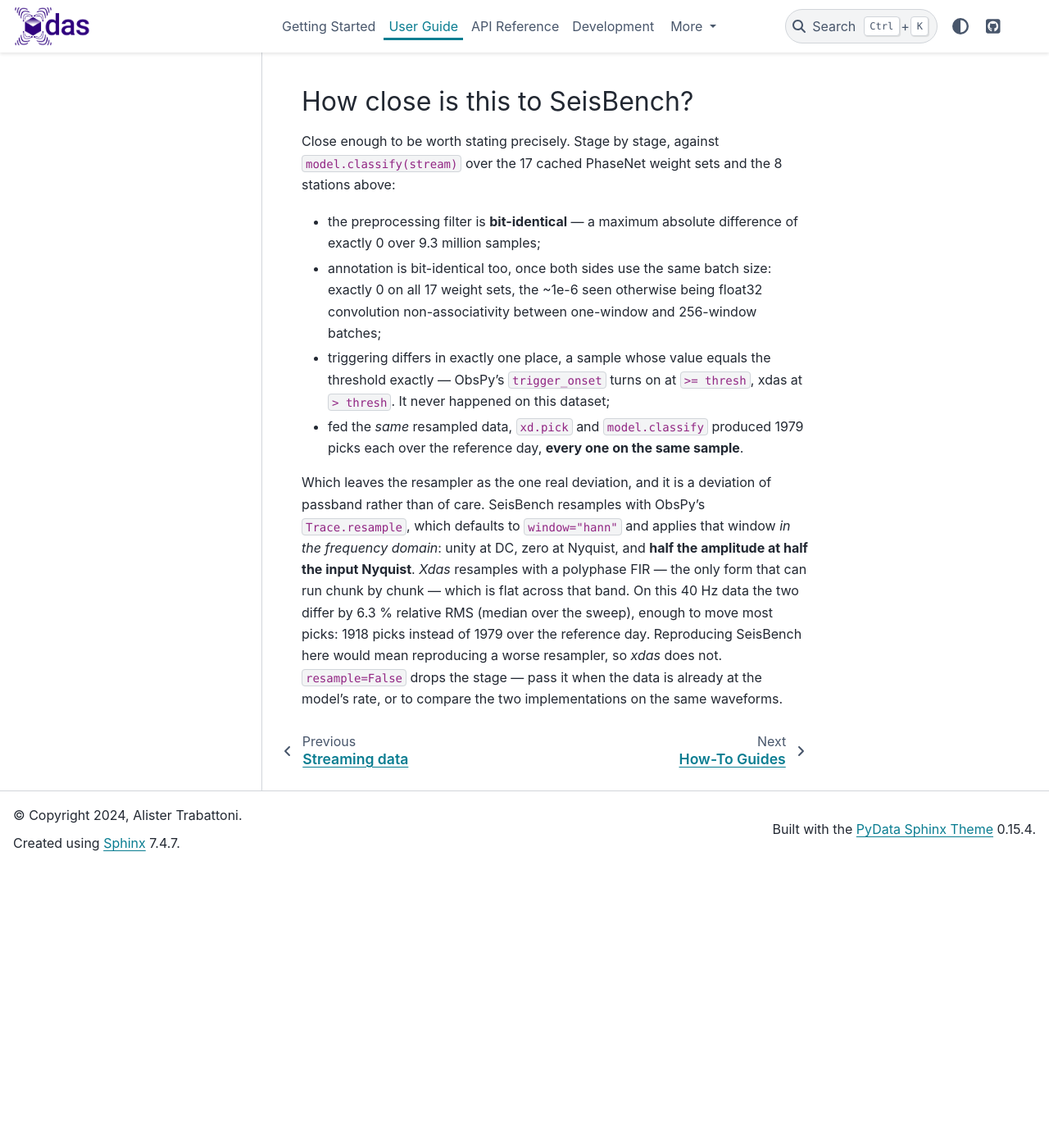
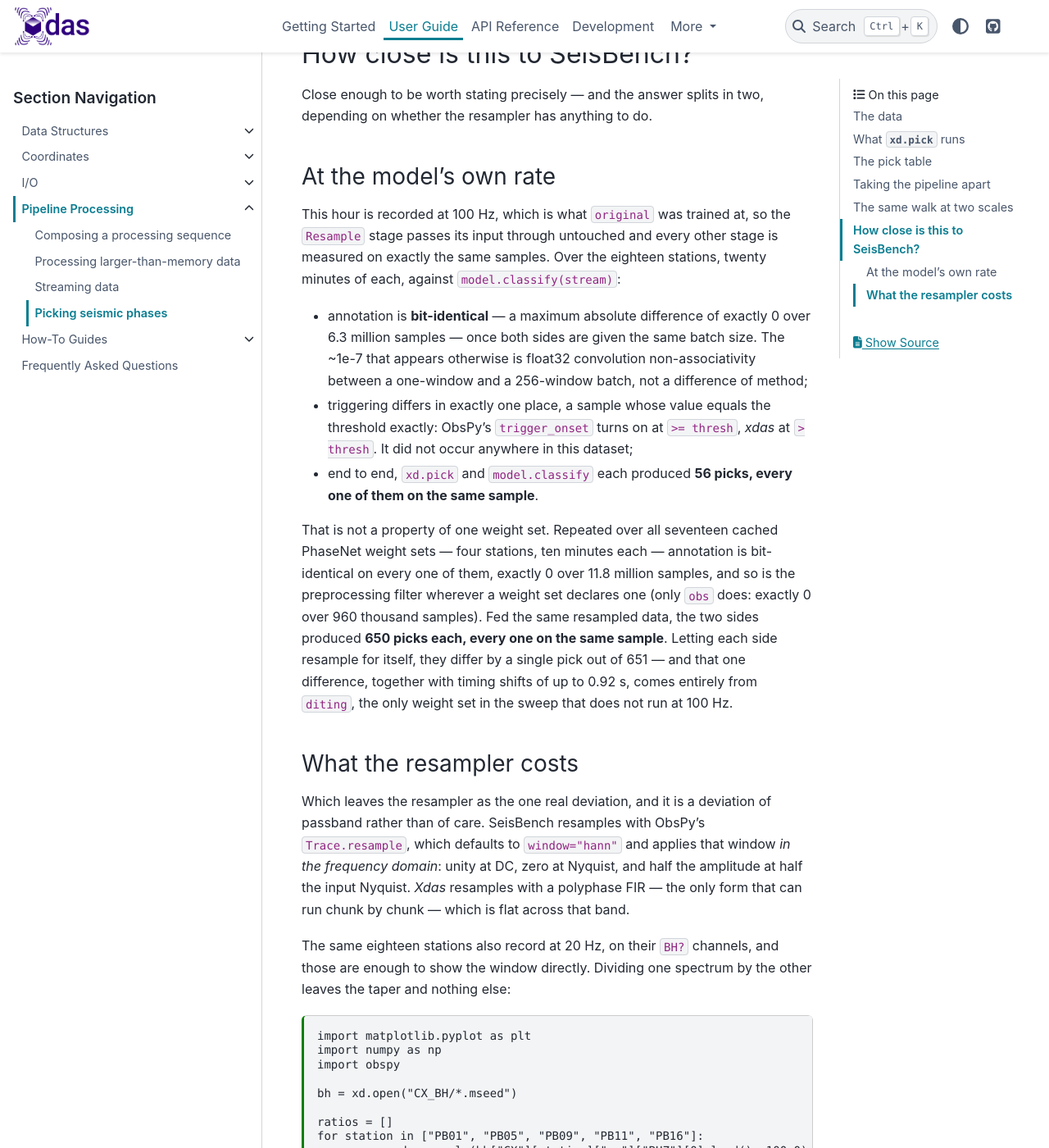
Before and after one commit to xdas-dev/xdas, a Sphinx documentation site: the page built from docs/user-guide/pipeline/picking.md, in a window 1280 px wide and 1400 px high, scrolled down 5778 px. Shown: the whole window at 82% size. Built offline with Sphinx 7.4.7 and the PyData theme 0.15.4, drawn with Linux system fonts in a browser that asks for light colours; before the commit the page ends 6835 px from its top, so only the background shows below that; some of the changed text lies outside the part shown.

Commit message:
build the picking guide on data a reader can download
The page picked a private archive, `20May2026_LabuanBajo/*.mseed`, that no
reader outside the project could obtain, so none of it could be reproduced or
executed. The IA stations in it are not archived at any FDSN node.

Rebuild it on one hour of CX (IPOC, northern Chile) on 2014-05-01, the network
SeisBench's own catalog example uses, fetched from GFZ by `docs/conf.py` into
the gitignored `docs/_data`. The window 11:00-12:00 is chosen because PB04
returns from an outage at 11:43 and drops 2.010 s at 11:55, which keeps the
gap example real rather than staged.

The data cells now execute at build time; only the cells needing SeisBench and
PyTorch stay static, those being no documentation dependency. Every number and
repr is regenerated from a real run.

Three claims the old page made do not survive contact with the new data, and
are corrected rather than carried over:

- a leaf's P picks do not precede its S picks; the phases are interleaved and
  the time column is not monotonic;
- the DAS pick table's row order was stale;
- 100 Hz input means the resample stage is a no-op, so the SeisBench
  comparison splits into what happens with and without resampling.

That comparison is remeasured. At the model's own rate annotation is
bit-identical over 6.3 M samples and both sides find the same 56 picks on the
same samples; across all 17 cached PhaseNet weight sets annotation is exactly 0
over 11.8 M samples and, fed the same resampled data, both find the same 650
picks. The resampler remains the one deviation, now shown as a live figure of
the obspy/xdas amplitude ratio -- ObsPy's hann window in the frequency domain,
half amplitude at half the input Nyquist -- and quantified on the 20 Hz BH
channels, where a 1.3 % median difference in the waveform becomes a 0.49
difference in the characteristic function and 44 picks against 21.

````diff
--- a/docs/conf.py
+++ b/docs/conf.py
@@ -111,6 +111,28 @@
     chunk.to_netcdf(os.path.join(dirpath, f"00{index}.nc"))
 
 
+# -- Download the picking dataset ---------------------------------------------
+# One hour of the CX (IPOC) network during the 2014 Iquique aftershock
+# sequence, used by user-guide/pipeline/picking.md. The 100 Hz HH? channels are
+# what the page picks; the 20 Hz BH? channels of the same stations are there to
+# show what resampling costs. Cached, so only the first build needs the network.
+from obspy import UTCDateTime
+from obspy.clients.fdsn import Client
+
+starttime = UTCDateTime("2014-05-01T11:00:00")
+for band in ["HH", "BH"]:
+    seedpath = os.path.join(dirpath, f"CX_{band}")
+    if not os.path.exists(seedpath):
+        os.makedirs(seedpath)
+        st = Client("GFZ").get_waveforms(
+            "CX", "*", "*", f"{band}?", starttime, starttime + 3600
+        )
+        for station in sorted({tr.stats.station for tr in st}):
+            st.select(station=station).write(
+                os.path.join(seedpath, f"CX.{station}.mseed"), format="MSEED"
+            )
+
+
 data = np.random.rand(20, 10)
 with h5py.File(os.path.join(dirpath, "other_format.hdf5"), "w") as f:
     dset = f.create_dataset("dataset", data.shape, data=data, dtype="float32")
--- a/docs/user-guide/pipeline/picking.md
+++ b/docs/user-guide/pipeline/picking.md
@@ -1,3 +1,19 @@
+---
+file_format: mystnb
+kernelspec:
+  name: python3
+---
+
+```{code-cell}
+:tags: [remove-cell]
+
+import os
+os.chdir("../../_data")
+
+import warnings
+warnings.filterwarnings("ignore")
+```
+
 # Picking seismic phases
 
 *Xdas* runs SeisBench models as atoms, so picking a whole network is
@@ -9,7 +25,7 @@
 
 model = sbm.PhaseNet.from_pretrained("original")
 
-dc = xd.open("20May2026_LabuanBajo/*.mseed")
+dc = xd.open("CX_HH/*.mseed")
 picks = xd.pick(dc, model)
 ```
 
@@ -20,49 +36,37 @@
 set, so nothing above has to be repeated.
 
 ```{note}
-Unlike the rest of this guide, the code on this page is not executed when the
-documentation is built: it needs SeisBench and its downloaded weights. Every
-output shown was produced by running the code as written — on the day of data
-described below, or, for the DAS example, on the synthetic collection built
-there.
+SeisBench and PyTorch are not documentation dependencies, so the cells that run
+a model are shown with the output they produced rather than re-executed here.
+Everything else on this page — opening the archive, cutting it at its gaps,
+resampling it — runs when this page is built, on waveforms fetched at build
+time.
 ```
 
 ## The data
 
-One day of a temporary network in eastern Indonesia: 8 short-period stations,
-three `SH?` components each, six of them recorded at 40 Hz and two (`LBFI`,
-`LEMFI`) at 50 Hz — PhaseNet wants 100. {py:func}`xdas.open` gives the SEED
-tree, without decoding anything (see [](../io/obspy.md)):
+One hour of the CX network (IPOC, northern Chile) on 1 May 2014, a month into
+the aftershock sequence of the M8.2 Iquique earthquake — the archive SeisBench
+builds its own catalog example from. Eighteen stations, three `HH?` components
+each, all recorded at 100 Hz, which happens to be PhaseNet's own rate.
+{py:func}`xdas.open` gives the SEED tree, without decoding anything (see
+[](../io/obspy.md)):
 
-```python
->>> dc.select(station="DBNFM")
-Network:
-  IA:
-    Station:
-      DBNFM:
-        Location:
-          --:
-            Channel:
-              SHE:
-                Acquisition:
-                  0: <xdas.DataArray (time: 3456001)>
-              SHN:
-                Acquisition:
-                  0: <xdas.DataArray (time: 3456001)>
-              SHZ:
-                Acquisition:
-                  0: <xdas.DataArray (time: 3456001)>
+```{code-cell}
+import xdas as xd
+
+dc = xd.open("CX_HH/*.mseed")
+dc.select(station="PB01")
 ```
 
-One station, `OMBFM`, started at 00:43 and lost a second of data twelve minutes
-later. That gap is not a hole in the collection — it lives in the time
+One station, `PB04`, was down until 11:43 and lost two seconds of data twelve
+minutes later. That gap is not a hole in the collection — it lives in the time
 coordinate, and the pipeline treats what it separates as two continuous runs,
 each windowed, filtered and triggered on its own:
 
-```python
->>> da = dc["IA"]["OMBFM"]["--"]["SHZ"][0]
->>> [part.sizes["time"] for part in xd.split(da, "gaps")]
-[28160, 3130760]
+```{code-cell}
+da = dc["CX"]["PB04"]["--"]["HHZ"][0]
+[part.sizes["time"] for part in xd.split(da, "gaps")]
 ```
 
 ## What `xd.pick` runs
@@ -99,7 +103,11 @@
 picked. Each stage is droppable: `resample=False`, `filter=False`, an explicit
 `thresh=` overriding the weight set.
 
-Nothing had to say that `SHE`, `SHN` and `SHZ` are the three components of one
+The `Resample` stage is still assembled here even though this data is already
+at 100 Hz; it simply has nothing to do, and passes its input through unchanged.
+The last section of this page is about what happens when it does.
+
+Nothing had to say that `HHE`, `HHN` and `HHZ` are the three components of one
 instrument either. Walking the collection, the picker is offered each level
 before the walk descends into it and claims the `channel` one, stacking it into
 the component dimension the model expects (this is {py:func}`xdas.stack`, which
@@ -111,18 +119,18 @@
 
 ```python
 >>> picks.head()
-  network station location  acquisition phase                        time     value
-0      IA   DBNFM       --            0     P  2026-05-20 00:22:43.446860  0.410896
-1      IA   DBNFM       --            0     P  2026-05-20 00:58:37.956860  0.544187
-2      IA   DBNFM       --            0     P  2026-05-20 02:09:35.936860  0.683518
-3      IA   DBNFM       --            0     P  2026-05-20 02:16:24.486860  0.733029
-4      IA   DBNFM       --            0     P  2026-05-20 02:50:49.036860  0.342554
+  network station location  record phase                    time     value
+0      CX   MNMCX       --       0     S 2014-05-01 11:00:07.530  0.746849
+1      CX   MNMCX       --       0     P 2014-05-01 11:01:57.080  0.905384
+2      CX   MNMCX       --       0     S 2014-05-01 11:02:28.100  0.467770
+3      CX   MNMCX       --       0     P 2014-05-01 11:03:08.490  0.397209
+4      CX   MNMCX       --       0     P 2014-05-01 11:04:39.600  0.425320
 >>> len(picks)
-1918
+369
 >>> picks["phase"].value_counts()
 phase
-P    985
-S    933
+P    219
+S    150
 Name: count, dtype: int64
 ```
 
@@ -135,28 +143,23 @@
 level contributes nothing, because it became a dimension before the walk
 reached a leaf — a pick belongs to an instrument, not to one of its components.
 
-The rows are not sorted: they come out lane by lane and leaf by leaf, so a
-station's `P` picks precede its `S` picks. Sort the frame if the order matters.
+Seventeen stations appear, not eighteen: `PB04` came back too late, and too
+quiet, to trigger anything in this hour.
+
+The rows are not sorted. They come out leaf by leaf — every `MNMCX` pick before
+every `PATCX` pick — and inside a leaf each phase is in time order, but the two
+phases are interleaved rather than merged, so the `time` column itself is not
+monotonic. Sort the frame if the order matters.
 
 ## Taking the pipeline apart
 
 The stages are ordinary atoms, so the same thing can be run one piece at a
 time. Two minutes of one station, its three components stacked into an array:
 
-```python
->>> da = xd.stack(dc["IA"]["DBNFM"]["--"], "channel")[0]
->>> sub = da.sel(time=slice("2026-05-20T00:22:00", "2026-05-20T00:24:00")).load()
->>> sub
-<xdas.DataArray (channel: 3, time: 4800)>
-[[-1827 -1832 -1783 ... -1788 -2109 -2192]
- [  688   725   623 ...   656   742   828]
- [ 2990  2976  2972 ...  2867  2906  2755]]
-Coordinates:
-    network: 'IA'
-    station: 'DBNFM'
-    location: '--'
-  * time (time): 2026-05-20T00:22:00.021 to 2026-05-20T00:23:59.996
-  * channel (channel): ['SHE' ... 'SHZ']
+```{code-cell}
+da = xd.stack(dc["CX"]["PB07"]["--"], "channel")[0]
+sub = da.sel(time=slice("2014-05-01T11:20:00", "2014-05-01T11:22:00")).load()
+sub
 ```
 
 {py:class}`~xdas.atoms.Annotate` consumes the component dimension and appends
@@ -164,18 +167,18 @@
 characteristic function of one phase is contiguous:
 
 ```python
->>> cft = xd.annotate(xd.resample(sub, 100.0), model)
+>>> cft = xd.annotate(sub, model)
 >>> cft
 <xdas.DataArray (phase: 3, time: 12000)>
 [[nan nan nan ... nan nan nan]
  [nan nan nan ... nan nan nan]
  [nan nan nan ... nan nan nan]]
 Coordinates:
-    network: 'IA'
-    station: 'DBNFM'
+    network: 'CX'
+    station: 'PB07'
     location: '--'
   * phase (phase): ['N' ... 'S']
-  * time (time): 2026-05-20T00:21:59.771 to 2026-05-20T00:23:59.761
+  * time (time): 2014-05-01T11:20:00.008 to 2014-05-01T11:21:59.998
 ```
 
 The `nan` values at both ends of each row are the ends of the record, blinded
@@ -184,29 +187,34 @@
 
 The `phase` coordinate carries the model's own labels, so a class is selected
 by name — `cft.sel(phase="P")` — and never by position. That matters more than
-it looks: the label order is a property of the weight set, `NPS` here and `PSN`
-for most other PhaseNet weights, so anything positional silently addresses the
-wrong phase on the next set of weights. {py:class}`~xdas.atoms.Trigger` keys its
-thresholds the same way:
+it looks: the label order is a property of the weight set. It is `NPS` here,
+but `PSN` on fourteen of the seventeen cached PhaseNet weight sets — including
+`iquique`, trained on this very sequence — so anything positional silently
+addresses the wrong phase on the next set of weights. {py:class}`~xdas.atoms.Trigger` keys its thresholds
+the same way:
 
 ```python
 >>> xd.trigger(cft, thresh={"P": 0.3, "S": 0.3})
   network station location phase                       time     value
-0      IA   DBNFM       --     P 2026-05-20 00:22:43.461860  0.711655
-1      IA   DBNFM       --     P 2026-05-20 00:23:53.941860  0.578763
+0      CX    PB07       --     P 2014-05-01 11:20:08.798393  0.947520
+1      CX    PB07       --     P 2014-05-01 11:20:50.268393  0.971352
+2      CX    PB07       --     S 2014-05-01 11:20:15.898393  0.841123
+3      CX    PB07       --     S 2014-05-01 11:20:57.418393  0.937744
 ```
 
 A label the mapping does not name is never triggered, which is how the noise
-class keeps being computed and carried without ever producing a pick. Both the
-timing and the list differ a little from the whole-day run above — the first
-pick moves by 15 ms and a second, weaker one appears — because the model, and
-before it the resampler, see two minutes of record here instead of a day.
+class keeps being computed and carried without ever producing a pick. The four
+picks are the same four the whole-hour run found on this station, but not to
+the sample: the strongest keeps its timing exactly, while the others move by
+ten or twenty milliseconds, and the first changes confidence markedly
+(0.67 to 0.95). The model sees two minutes of record here instead of an hour,
+so its windows fall in different places.
 
 ## The same walk at two scales
 
 Nothing above is specific to seismometers: a DAS acquisition is a lane per
 channel, and a DAS archive is a collection like any other. Take a synthetic
-cable pair, each recorded as two consecutive acquisitions:
+cable pair, each recorded as two consecutive records:
 
 ```python
 >>> from xdas.synthetics import randn_wavefronts
@@ -214,22 +222,19 @@
 >>> das = xd.DataCollection(
 ...     {
 ...         cable: xd.DataCollection(
-...             xd.split(da.sel(distance=slice(*bounds)), 2, dim="time"), "acquisition"
+...             xd.split(da.sel(distance=slice(*bounds)), 2, dim="time"), "record"
 ...         )
 ...         for cable, bounds in {"east": (0, 40000), "west": (60000, 100000)}.items()
 ...     },
 ...     "cable",
 ... )
 >>> das
-Cable:
-  east:
-    Acquisition:
-      0: <xdas.DataArray (time: 10000, distance: 3)>
-      1: <xdas.DataArray (time: 10000, distance: 3)>
-  west:
-    Acquisition:
-      0: <xdas.DataArray (time: 10000, distance: 3)>
-      1: <xdas.DataArray (time: 10000, distance: 3)>
+<xdas.DataCollection: 4 leaves, 937.5 KB>
+cable  record
+east        0  (time: 10000, distance: 3)  234.4 KB
+            1  (time: 10000, distance: 3)  234.4 KB
+west        0  (time: 10000, distance: 3)  234.4 KB
+            1  (time: 10000, distance: 3)  234.4 KB
 ```
 
 Calling the picker walks that tree in memory:
@@ -237,14 +242,14 @@
 ```python
 >>> picker = xd.pick(..., model)
 >>> picker(das)
-  cable  acquisition  distance phase                    time     value
-0  east            0       0.0     S 2024-01-01 00:00:53.560  0.346529
-1  east            0   20000.0     P 2024-01-01 00:00:39.170  0.390122
-2  east            0   40000.0     P 2024-01-01 00:00:35.640  0.402109
-3  east            0   40000.0     S 2024-01-01 00:00:39.930  0.371556
-4  west            0   60000.0     P 2024-01-01 00:00:35.560  0.305741
-5  west            0   60000.0     S 2024-01-01 00:00:39.880  0.330890
-6  west            0   80000.0     P 2024-01-01 00:00:38.960  0.452030
+  cable  record  distance phase                    time     value
+0  east       0   20000.0     P 2024-01-01 00:00:39.170  0.390122
+1  east       0   40000.0     P 2024-01-01 00:00:35.640  0.402109
+2  east       0   40000.0     S 2024-01-01 00:00:39.930  0.371556
+3  east       0       0.0     S 2024-01-01 00:00:53.560  0.346529
+4  west       0   60000.0     P 2024-01-01 00:00:35.560  0.305741
+5  west       0   60000.0     S 2024-01-01 00:00:39.880  0.330890
+6  west       0   80000.0     P 2024-01-01 00:00:38.960  0.452030
 ```
 
 `process()` walks the very same tree, but streams each leaf in chunks instead
@@ -258,10 +263,10 @@
 True
 ```
 
-The state carries across the chunks and across the acquisitions of a sequence,
+The state carries across the chunks and across the records of a sequence,
 and the tables are labelled as each leaf is produced, so a sink can be given
 the rows directly. A `*.csv` destination is *shared* — every leaf appends to
-one table, the `cable` and `acquisition` columns keeping the rows apart:
+one table, the `cable` and `record` columns keeping the rows apart:
 
 ```python
 >>> picker.process(das, chunks={"time": 5000}, out="picks.csv")
@@ -273,29 +278,98 @@
 
 ## How close is this to SeisBench?
 
-Close enough to be worth stating precisely. Stage by stage, against
-`model.classify(stream)` over the 17 cached PhaseNet weight sets and the 8
-stations above:
+Close enough to be worth stating precisely — and the answer splits in two,
+depending on whether the resampler has anything to do.
 
-- the preprocessing filter is **bit-identical** — a maximum absolute difference
-  of exactly 0 over 9.3 million samples;
-- annotation is bit-identical too, once both sides use the same batch size:
-  exactly 0 on all 17 weight sets, the ~1e-6 seen otherwise being float32
-  convolution non-associativity between one-window and 256-window batches;
+### At the model's own rate
+
+This hour is recorded at 100 Hz, which is what `original` was trained at, so
+the `Resample` stage passes its input through untouched and every other stage
+is measured on exactly the same samples. Over the eighteen stations, twenty
+minutes of each, against `model.classify(stream)`:
+
+- annotation is **bit-identical** — a maximum absolute difference of exactly 0
+  over 6.3 million samples — once both sides are given the same batch size. The
+  ~1e-7 that appears otherwise is float32 convolution non-associativity between
+  a one-window and a 256-window batch, not a difference of method;
 - triggering differs in exactly one place, a sample whose value equals the
-  threshold exactly — ObsPy's `trigger_onset` turns on at `>= thresh`, xdas at
-  `> thresh`. It never happened on this dataset;
-- fed the *same* resampled data, `xd.pick` and `model.classify` produced 1979
-  picks each over the reference day, **every one on the same sample**.
+  threshold exactly: ObsPy's `trigger_onset` turns on at `>= thresh`, *xdas* at
+  `> thresh`. It did not occur anywhere in this dataset;
+- end to end, `xd.pick` and `model.classify` each produced **56 picks, every
+  one of them on the same sample**.
+
+That is not a property of one weight set. Repeated over all seventeen cached
+PhaseNet weight sets — four stations, ten minutes each — annotation is
+bit-identical on every one of them, exactly 0 over 11.8 million samples, and so
+is the preprocessing filter wherever a weight set declares one (only `obs`
+does: exactly 0 over 960 thousand samples). Fed the same resampled data, the
+two sides produced **650 picks each, every one on the same sample**. Letting
+each side resample for itself, they differ by a single pick out of 651 — and
+that one difference, together with timing shifts of up to 0.92 s, comes
+entirely from `diting`, the only weight set in the sweep that does not run at
+100 Hz.
+
+### What the resampler costs
 
 Which leaves the resampler as the one real deviation, and it is a deviation of
 passband rather than of care. SeisBench resamples with ObsPy's
 `Trace.resample`, which defaults to `window="hann"` and applies that window *in
-the frequency domain*: unity at DC, zero at Nyquist, and **half the amplitude
-at half the input Nyquist**. *Xdas* resamples with a polyphase FIR — the only
-form that can run chunk by chunk — which is flat across that band. On this
-40 Hz data the two differ by 6.3 % relative RMS (median over the sweep), enough
-to move most picks: 1918 picks instead of 1979 over the reference day.
+the frequency domain*: unity at DC, zero at Nyquist, and half the amplitude at
+half the input Nyquist. *Xdas* resamples with a polyphase FIR — the only form
+that can run chunk by chunk — which is flat across that band.
+
+The same eighteen stations also record at 20 Hz, on their `BH?` channels, and
+those are enough to show the window directly. Dividing one spectrum by the
+other leaves the taper and nothing else:
+
+```{code-cell}
+import matplotlib.pyplot as plt
+import numpy as np
+import obspy
+
+bh = xd.open("CX_BH/*.mseed")
+
+ratios = []
+for station in ["PB01", "PB05", "PB09", "PB11", "PB16"]:
+    ours = xd.resample(bh["CX"][station]["--"]["BHZ"][0].load(), 100.0)
+    theirs = obspy.read(f"CX_BH/CX.{station}.mseed").select(channel="BHZ")[0]
+    theirs.resample(100.0)
+    n = min(ours.sizes["time"], theirs.stats.npts)
+    a = np.abs(np.fft.rfft(np.asarray(ours.values[:n], "float64")))
+    b = np.abs(np.fft.rfft(theirs.data[:n].astype("float64")))
+    ratios.append(b / np.where(a == 0, np.nan, a))
+
+freq = np.fft.rfftfreq(n, 0.01)
+ratio = np.convolve(np.nanmedian(ratios, axis=0), np.ones(201) / 201, mode="same")
+
+fig, ax = plt.subplots(figsize=(6, 3))
+ax.plot(freq, ratio)
+ax.set(
+    xlim=(0, 10),
+    ylim=(0, 1.15),
+    xlabel="frequency [Hz]",
+    ylabel="obspy / xdas amplitude",
+)
+fig.tight_layout()
+```
+
+Unity at the left, a half at 5 Hz — half of the 10 Hz input Nyquist — and
+nothing left by 10 Hz. On 20 Hz records that taper sits squarely on the band
+where P and S energy lives, and the consequence is easy to understate if you
+only look at the waveforms. Over the eighteen stations, twenty minutes each:
+
+- the resampled **waveforms** barely differ: a median relative RMS of 1.3 %
+  (0.1 % to 6.0 % across the stations);
+- the **characteristic function** the model computes from them differs
+  enormously: a median maximum difference of 0.49, on a scale that runs from
+  0 to 1;
+- and so the **picks** differ: 44 from *xdas* against 21 from SeisBench, with
+  only 15 in common;
+- fed the *same* resampled data, both sides produce 21 picks, every one of them
+  on the same sample.
+
+A one-percent difference in the waveform becomes a doubling of the detections,
+because the percent that goes missing is the part the network was looking at.
 Reproducing SeisBench here would mean reproducing a worse resampler, so *xdas*
 does not. `resample=False` drops the stage — pass it when the data is already
 at the model's rate, or to compare the two implementations on the same
````
